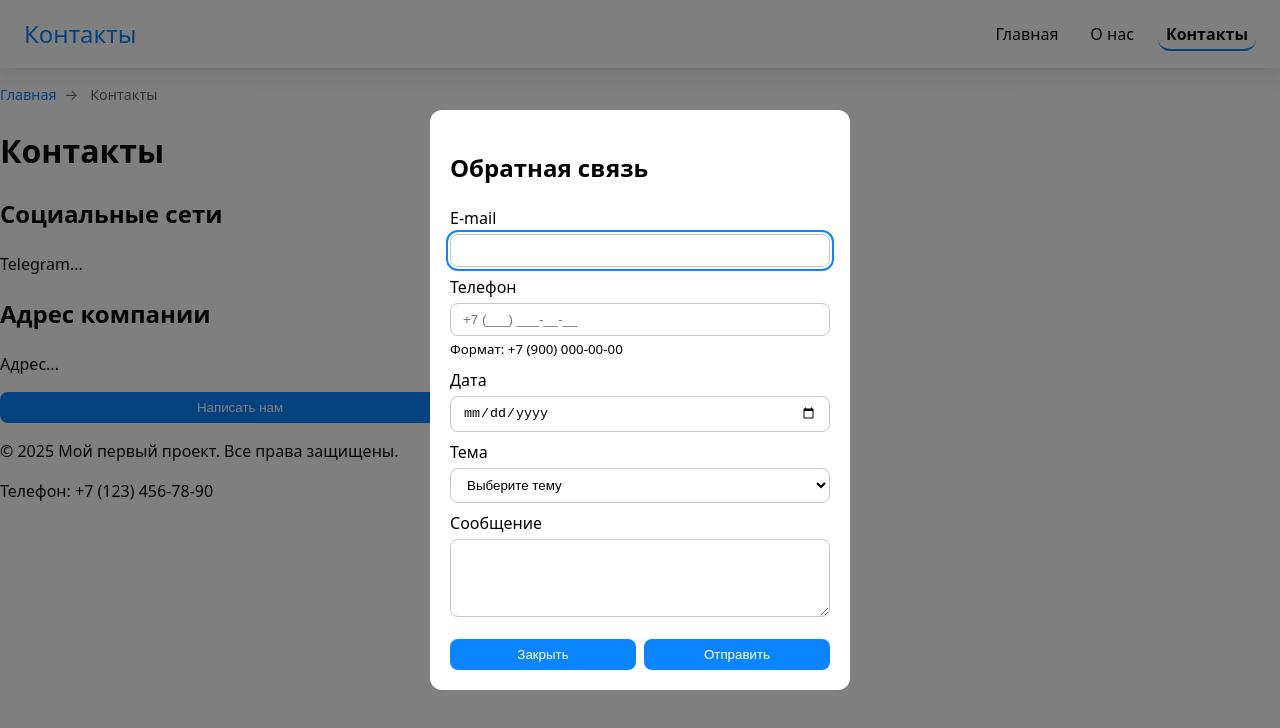
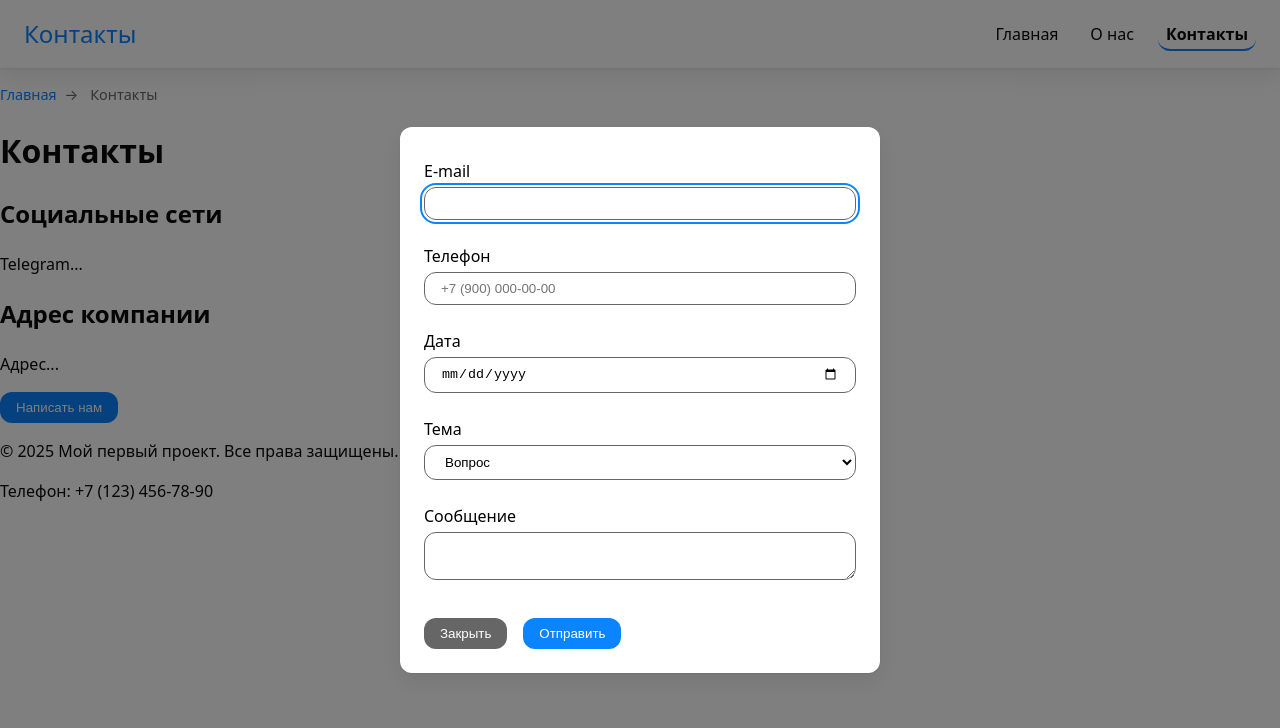
Before and after one commit to aplaygs/frontback, a plain HTML site: page src/contacts.html in a window 1280 px wide. Both pictures are taken after a click on the button "Написать нам". Drawn offline with Linux system fonts and the light colour scheme.

Commit message:
task 4.5

```diff
--- a/src/contacts.html
+++ b/src/contacts.html
@@ -45,42 +45,37 @@
             <p>Адрес...</p>
         </section>
 
-        <!-- Кнопка открытия модалки -->
-        <button id="openDialog" type="button">Написать нам</button>
+        <!-- Кнопка для открытия формы -->
+        <button id="openDialog" class="form__open-btn" type="button">Написать нам</button>
 
-        <!-- Модалка с формой -->
-        <dialog id="contactDialog" aria-labelledby="dialogTitle">
-            <h2 id="dialogTitle">Обратная связь</h2>
+        <dialog id="contactDialog" class="modal">
+            <form id="contactForm" class="form" novalidate>
+                <label class="form__label" for="email">E-mail</label>
+                <input class="form__input" type="email" id="email" name="email" required>
 
-            <form id="contactForm" method="dialog" novalidate>
-                <label for="email">E-mail</label>
-                <input id="email" name="email" type="email" required autocomplete="email">
+                <label class="form__label" for="phone">Телефон</label>
+                <input class="form__input" type="tel" id="phone" name="phone" pattern="\+7 \(\d{3}\) \d{3}-\d{2}-\d{2}"
+                    placeholder="+7 (900) 000-00-00">
 
-                <label for="phone">Телефон</label>
-                <input id="phone" name="phone" type="tel" inputmode="tel" autocomplete="tel"
-                    aria-describedby="phoneHelp" placeholder="+7 (___) ___-__-__" required
-                    pattern="^\+7 \(\d{3}\) \d{3}-\d{2}-\d{2}$">
-                <small id="phoneHelp">Формат: +7 (900) 000-00-00</small>
+                <label class="form__label" for="date">Дата</label>
+                <input class="form__input" type="date" id="date" name="date">
 
-                <label for="date">Дата</label>
-                <input id="date" name="date" type="date">
-
-                <label for="topic">Тема</label>
-                <select id="topic" name="topic" required>
-                    <option value="">Выберите тему</option>
+                <label class="form__label" for="theme">Тема</label>
+                <select class="form__select" id="theme" name="theme">
                     <option>Вопрос</option>
                     <option>Заказ</option>
                 </select>
 
-                <label for="message">Сообщение</label>
-                <textarea id="message" name="message" rows="4" required></textarea>
+                <label class="form__label" for="message">Сообщение</label>
+                <textarea class="form__textarea" id="message" name="message"></textarea>
 
-                <div class="form-actions">
-                    <button type="button" id="closeDialog">Закрыть</button>
-                    <button type="submit">Отправить</button>
+                <div class="form__actions">
+                    <button id="closeDialog" type="button" class="form__button form__button--cancel">Закрыть</button>
+                    <button type="submit" class="form__button form__button--submit">Отправить</button>
                 </div>
             </form>
         </dialog>
+
     </main>
 
     <footer>
--- a/styles/styles.css
+++ b/styles/styles.css
@@ -1,94 +1,4 @@
-/* БАЗА: читаемость и предсказуемость размеров */
-* {
-  box-sizing: border-box;
-}
-
-html,
-body {
-  margin: 0;
-  padding: 0;
-}
-
-/* Плавная прокрутка для якорей */
-html {
-  scroll-behavior: smooth;
-}
-
-body {
-  font-family: system-ui, -apple-system, "Segoe UI", Roboto, Arial, sans-serif;
-  line-height: 1.5;
-  background: var(--color-bg);
-  color: var(--color-fg);
-  font-family: var(--font-body);
-}
-
-/* Формы: размеры, отступы, визуальный порядок */
-label {
-  display: block;
-  margin: 0.5rem 0 0.25rem;
-}
-
-input,
-select,
-textarea,
-button {
-  width: 100%;
-  max-width: 480px;
-  padding: .5rem .75rem;
-  border: 1px solid #c8c8c8;
-  border-radius: 8px;
-  background: #fff;
-}
-
-/* Кнопка по умолчанию */
-button,
-[type="submit"] {
-  background: #0a84ff;
-  color: #fff;
-  border: none;
-  cursor: pointer;
-}
-
-/* Состояния: клавиатура/мышь/ошибки */
-:where(input, select, textarea, button):focus-visible {
-  outline: 2px solid #0a84ff;
-  outline-offset: 2px;
-}
-
-button:hover {
-  filter: brightness(0.95);
-}
-
-:disabled,
-[aria-disabled="true"] {
-  opacity: .6;
-  cursor: not-allowed;
-}
-
-/* Подсветка ошибочных полей (установите aria-invalid="true") */
-[aria-invalid="true"] {
-  border-color: #b00020;
-}
-
-/* Стили для модалки */
-dialog {
-  padding: 1.25rem;
-  border: none;
-  border-radius: 12px;
-}
-
-dialog::backdrop {
-  background: rgba(0, 0, 0, .5);
-}
-
-.form-actions {
-  display: flex;
-  gap: .5rem;
-  margin-top: 1rem;
-}
-
-
-/* Дизайн-токены */
+/* Дизайн-токены (всегда в начале) */
 :root {
   /* Палитра */
   --color-bg: #fff;
@@ -108,6 +18,77 @@ dialog::backdrop {
   /* Скругления и тени */
   --radius: 12px;
   --shadow: 0 1px 2px rgba(0, 0, 0, .08), 0 8px 24px rgba(0, 0, 0, .08);
+}
+
+/* БАЗА: читаемость и предсказуемость размеров */
+* {
+  box-sizing: border-box;
+}
+
+html,
+body {
+  margin: 0;
+  padding: 0;
+}
+
+/* Плавная прокрутка для якорей */
+html {
+  scroll-behavior: smooth;
+}
+
+body {
+  background: var(--color-bg);
+  color: var(--color-fg);
+  font-family: var(--font-body);
+  line-height: 1.5;
+}
+
+/* Базовые стили для форм (используем токены) */
+label {
+  display: block;
+  margin: var(--space-2) 0 var(--space-1);
+}
+
+input,
+select,
+textarea {
+  width: 100%;
+  max-width: 480px;
+  padding: var(--space-2) var(--space-3);
+  border: 1px solid var(--color-muted);
+  border-radius: var(--radius);
+  background: var(--color-bg);
+}
+
+button,
+[type="submit"] {
+  width: auto; /* Не всегда 100%, для кнопок в действиях */
+  padding: var(--space-2) var(--space-3);
+  background: var(--color-primary);
+  color: #fff;
+  border: none;
+  border-radius: var(--radius);
+  cursor: pointer;
+}
+
+/* Состояния: клавиатура/мышь/ошибки */
+:where(input, select, textarea, button):focus-visible {
+  outline: 2px solid var(--color-primary);
+  outline-offset: 2px;
+}
+
+button:hover {
+  filter: brightness(0.95);
+}
+
+:disabled,
+[aria-disabled="true"] {
+  opacity: .6;
+  cursor: not-allowed;
+}
+
+[aria-invalid="true"] {
+  border-color: var(--color-danger);
 }
 
 /* Шапка */
@@ -162,6 +143,7 @@ dialog::backdrop {
   border-bottom: 2px solid var(--color-primary);
 }
 
+/* Хлебные крошки */
 .breadcrumbs {
   margin: var(--space-3) 0;
   font-size: 0.9rem;
@@ -194,7 +176,45 @@ dialog::backdrop {
   color: var(--color-muted);
 }
 
+/* Якоря */
 :target {
   outline: 2px dashed var(--color-primary);
   outline-offset: 4px;
 }
+
+/* Модалка (объединили с dialog) */
+.modal {
+  padding: var(--space-4);
+  border: none;
+  border-radius: var(--radius);
+  box-shadow: var(--shadow);
+  background: var(--color-bg);
+  width: min(100% - 2*var(--space-4), 480px);
+}
+
+.modal::backdrop {
+  background: rgba(0, 0, 0, .5);
+}
+
+/* Форма (расширили с токенами) */
+.form__input,
+.form__select,
+.form__textarea {
+  margin-bottom: var(--space-3);
+}
+
+.form__button {
+  margin-right: var(--space-2);
+  transition: filter 0.1s;
+}
+
+.form__button--cancel {
+  background: var(--color-muted);
+  color: var(--color-bg);
+}
+
+.form__actions {
+  display: flex;
+  gap: var(--space-2);
+  margin-top: var(--space-3);
+}
```
